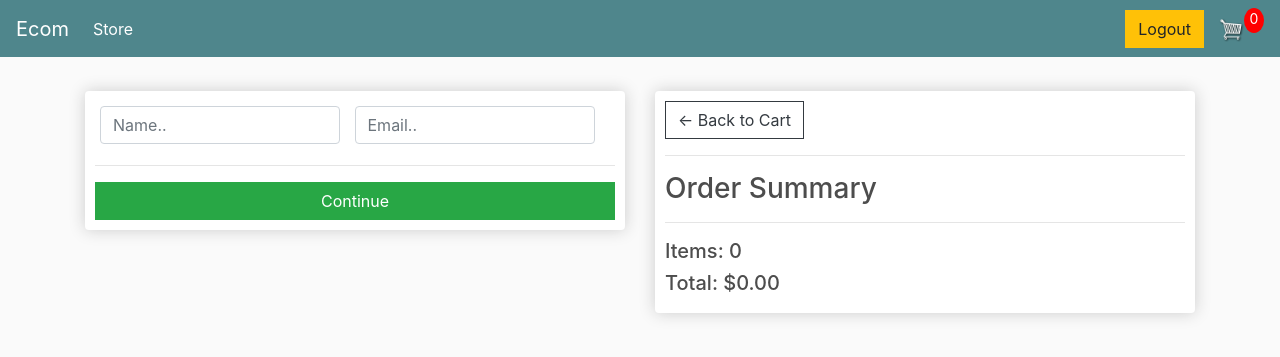
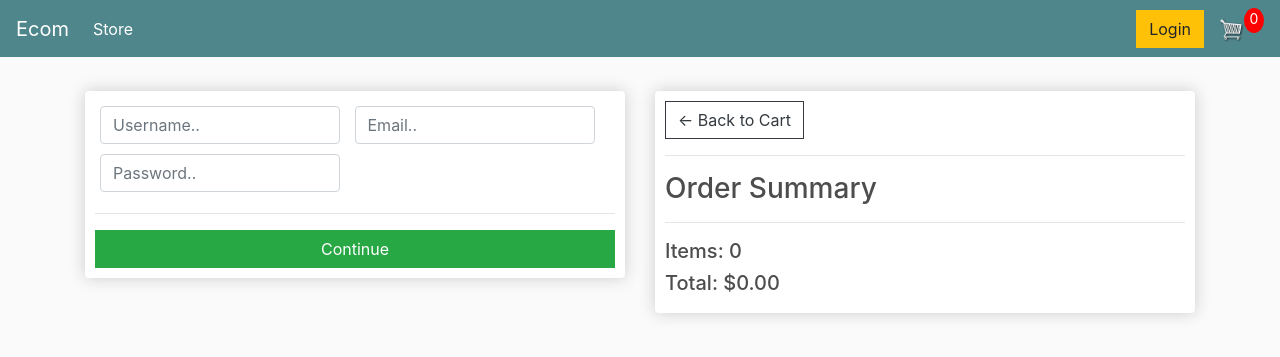
Before and after one commit to system32uwu/django-ecommerce, a Django app: page /checkout/ in a window 1280 px wide. Shown: the top 357 px of the page. Run offline with Django 3.2, Linux system fonts and the light colour scheme; some libraries are stand-ins or nearby versions.

Commit message:
Improvements before paypal integration
Create user in checkout when not logged in
Added /confirm_payment/ to verify a transaction

```diff
--- a/store/templates/store/checkout.html
+++ b/store/templates/store/checkout.html
@@ -2,16 +2,16 @@
 <div class="row">
   <div class="col-lg-6">
     <div class="box-element" id="form-wrapper">
+      <form id="form">
         {% csrf_token %}
-      <form id="form">
         <div id="user-info">
           <div class="form-field">
             <input
               required
               class="form-control"
               type="text"
-              name="name"
-              placeholder="Name.."
+              name="username"
+              placeholder="Username.."
             />
           </div>
           <div class="form-field">
@@ -21,6 +21,15 @@
               type="email"
               name="email"
               placeholder="Email.."
+            />
+          </div>
+          <div class="form-field">
+            <input
+              required
+              class="form-control"
+              type="password"
+              name="password"
+              placeholder="Password.."
             />
           </div>
         </div>
@@ -105,8 +114,7 @@
 </div>
 <script type="text/javascript">
   var shipping = "{{ order.shipping }}";
-  var total = "{{ order.get_cart_total }}"
-
+  var total = "{{ order.get_cart_total }}";
 
   if (shipping == "False") {
     document.getElementById("shipping-info").innerHTML = "";
@@ -124,66 +132,90 @@
   var form = document.getElementById("form");
 
   //a guest user in incognito won't this cookie, so we generate it.
-  csrftoken = form.getElementsByTagName("input")[0].value
+  csrftoken = form.getElementsByTagName("input")[0].value;
 
   form.addEventListener("submit", (e) => {
     e.preventDefault();
     console.log("form submitted");
     document.getElementById("form-button").classList.add("hidden");
     document.getElementById("payment-info").classList.remove("hidden");
-  });
-
-  document.getElementById("make-payment").addEventListener("click", (e) => {
     sumbitFormData(e);
   });
 
-  const sumbitFormData = () => {
+  const getFormData = () => {
     var userFormData = {
-		'name' : null,
-		'email': null,
-		'total': total,
-	}
+      username: null,
+      email: null,
+      password: null,
+      total: total,
+    };
 
     var shippingInfo = {
-		'address' : null,
-		'city': null,
-		'state': null,
-		'zipcode': total,
-	}
+      address: null,
+      city: null,
+      state: null,
+      zipcode: null,
+    };
 
-	if (shipping != 'False'){
+    if (shipping != "False") {
       shippingInfo.address = form.address.value;
       shippingInfo.city = form.city.value;
       shippingInfo.state = form.state.value;
       shippingInfo.zipcode = form.zipcode.value;
     }
 
-	if (user == 'AnonymousUser'){
-		userFormData.name = form.name.value;
+    if (user == "AnonymousUser") {
+      userFormData.username = form.username.value;
       userFormData.email = form.email.value;
+      userFormData.password = form.password.value;
     }
 
-	var url = '/process_order/';
+    return { userFormData: userFormData, shippingInfo: shippingInfo };
+  };
 
-	fetch(url,{
-		method: 'POST',
-		headers:{
-			'Content-Type': 'application/json',
-			'X-CSRFToken': csrftoken
+  const sumbitFormData = () => {
+    formData = getFormData();
+
+    var url = "/process_order/";
+
+    fetch(url, {
+      method: "POST",
+      headers: {
+        "Content-Type": "application/json",
+        "X-CSRFToken": csrftoken,
       },
       body: JSON.stringify({
-			'form': userFormData,
-			'shipping': shippingInfo,
-		})
+        form: formData.userFormData,
+        shipping: formData.shippingInfo,
+      }),
     })
       .then((response) => response.json())
-	.then((data) =>{
-		console.log('Success', data);
-		alert('Transaction completed');
-    cart = {}
-		document.cookie ='cart=' + JSON.stringify(cart) + ";domain=;path=/"
-		window.location.href = "{% url 'store'%}"
-	})
+      .then((data) => {
+        if (data.errors) {
+          console.log(JSON.stringify(data));
+          //set errors in form
+        } else {
+          console.log("Order validated");
+        }
+      });
+  };
+
+  const confirmPayment = () => {
+    formData = getFormData();
+    var url = "/confirm_payment/";
+    fetch(url, {
+      method: "POST",
+      headers: {
+        "Content-Type": "application/json",
+        "X-CSRFToken": csrftoken,
+      },
+      body: JSON.stringify({
+        orderDetails: formData.userFormData,
+      }),
+    });
+    cart = {};
+    document.cookie = "cart=" + JSON.stringify(cart) + ";domain=;path=/";
+    window.location.href = "{% url 'store'%}"; //TODO: return to orders history
   };
 </script>
 {% endblock content %}
--- a/store/templates/store/main.html
+++ b/store/templates/store/main.html
@@ -71,7 +71,6 @@
         document.cookie = "cart=" + JSON.stringify(cart) + ";domain=;path=/";
       }
       console.log("Cart:", cart);
-
     </script>
   </head>
   <body>
@@ -98,7 +97,7 @@
           </li>
         </ul>
         <div class="form-inline my-2 my-lg-0">
-          {% if user%}
+          {% if user.is_authenticated %}
           <a href="/logout" class="btn btn-warning">Logout</a>
           {% else %}
           <a href="/login" class="btn btn-warning">Login</a>
--- a/store/urls.py
+++ b/store/urls.py
@@ -8,4 +8,5 @@ urlpatterns = [
     path("checkout/", views.checkout, name="checkout"),
     path("update_item/", views.updateItem, name="update_item"),
     path("process_order/", views.processOrder, name="process_order"),
+    path("confirm_payment/", views.confirmPayment, name="confirm_payment"),
 ]
--- a/store/utils.py
+++ b/store/utils.py
@@ -1,6 +1,7 @@
 import json
 from .models import *
-
+from django.contrib.auth.models import User
+from django.contrib.auth import authenticate, login
 
 def cookieCart(request):
 
@@ -67,22 +68,29 @@ def cartData(request):
 
 
 def guestOrder(request, data):
-    name = data["form"]["name"]
+    username = data["form"]["username"]
     email = data["form"]["email"]
+    password = data["form"]["password"]
 
     cookieData = cookieCart(request)
     items = cookieData["items"]
 
+    User.objects.create_user(username=username,password=password,email=email)
+
     customer, created = Customer.objects.get_or_create(
         email=email,
     )
-    customer.name = name
+    customer.name = username
     customer.save()
 
     order = Order.objects.create(
         customer=customer,
         complete=False,
     )
+
+    user = authenticate(request, username=username, password=password)
+    if user is not None:
+        login(request,user)
 
     for item in items:
         product = Product.objects.get(id=item["id"])
--- a/store/views.py
+++ b/store/views.py
@@ -4,38 +4,41 @@ from .models import *
 import json
 import uuid
 from .utils import *
+from django.contrib.auth.models import User
+
 
 def store(request):
     data = cartData(request)
-    cartItems = data['cartItems']
-    order = data['order']
-    items = data['items']
+    cartItems = data["cartItems"]
+    order = data["order"]
+    items = data["items"]
 
     products = Product.objects.all()
-    context = {'products':products, 'cartItems':cartItems, 'order':order}
-    return render(request, 'store/store.html', context)
+    context = {"products": products, "cartItems": cartItems, "order": order}
+    return render(request, "store/store.html", context)
 
 
 def cart(request):
     data = cartData(request)
 
-    cartItems = data['cartItems']
-    order = data['order']
-    items = data['items']
+    cartItems = data["cartItems"]
+    order = data["order"]
+    items = data["items"]
 
-    context = {'items':items, 'order':order, 'cartItems':cartItems}
-    return render(request, 'store/cart.html', context)
+    context = {"items": items, "order": order, "cartItems": cartItems}
+    return render(request, "store/cart.html", context)
 
 
 def checkout(request):
     data = cartData(request)
 
-    cartItems = data['cartItems']
-    order = data['order']
-    items = data['items']
+    cartItems = data["cartItems"]
+    order = data["order"]
+    items = data["items"]
 
-    context = {'items':items, 'order':order, 'cartItems':cartItems}
-    return render(request, 'store/checkout.html', context)
+    context = {"items": items, "order": order, "cartItems": cartItems}
+    return render(request, "store/checkout.html", context)
+
 
 def updateItem(request):
     data = json.loads(request.body)
@@ -83,28 +86,66 @@ def processOrder(request):
     transaction_id = str(uuid.uuid4())
 
     data = json.loads(request.body)
+    print(data)
 
     if request.user.is_authenticated:
         customer = request.user.customer
         order, created = Order.objects.get_or_create(customer=customer, complete=False)
     else:
+        uname = data["form"]["username"]
+        email = data["form"]["email"]
+        print(uname, email)
+        errors = []
+        if User.objects.filter(username=uname).exists():
+            errors.append({"err": "Username already exists."})
+        if User.objects.filter(email=email).exists():
+            errors.append({"err": "Email is already in use."})
+
+        errCount = len(errors)
+
+        print("Number of errors: ", errCount)
+        if errCount > 0:
+            return JsonResponse({"errors": errors}, safe=False)
+
         customer, order = guestOrder(request, data)
 
-    total = float(data['form']['total'])
+    total = float(data["form"]["total"])
     order.transaction_id = transaction_id
 
-    if total == float(order.get_cart_total):
-        order.complete = True
+    if total != float(order.get_cart_total):
+        err = [{"err": "Your order total value does not match."}]
+        return JsonResponse({"errors": [err]}, safe=False)
+
     order.save()
 
     if order.shipping == True:
         ShippingAddress.objects.create(
-        customer=customer,
-        order=order,
-        address=data['shipping']['address'],
-        city=data['shipping']['city'],
-        state=data['shipping']['state'],
-        zipcode=data['shipping']['zipcode'],
+            customer=customer,
+            order=order,
+            address=data["shipping"]["address"],
+            city=data["shipping"]["city"],
+            state=data["shipping"]["state"],
+            zipcode=data["shipping"]["zipcode"],
         )
 
-    return JsonResponse('Payment submitted..', safe=False)
+    return JsonResponse(
+        {"id": order.id, "transactionId": order.transaction_id}, safe=False
+    )
+
+
+def confirmPayment(request):
+    # TODO: confirm the transaction with paypal, check if both fields (order.paypalTxId == request.order.paypalTxId) are equal
+    # then mark order as completed
+    customer = request.user.customer
+    order, created = Order.objects.get_or_create(customer=customer, complete=False)
+
+    order.complete = True
+    order.save()
+    return JsonResponse(
+        {
+            "id": order.id,
+            "transactionId": order.transaction_id,
+            "completed": order.complete,
+        },
+        safe=False,
+    )
```
Also changed, not shown: TODO.md (+1 -0 lines). Lines whose indentation alone changed are shown as unchanged.
